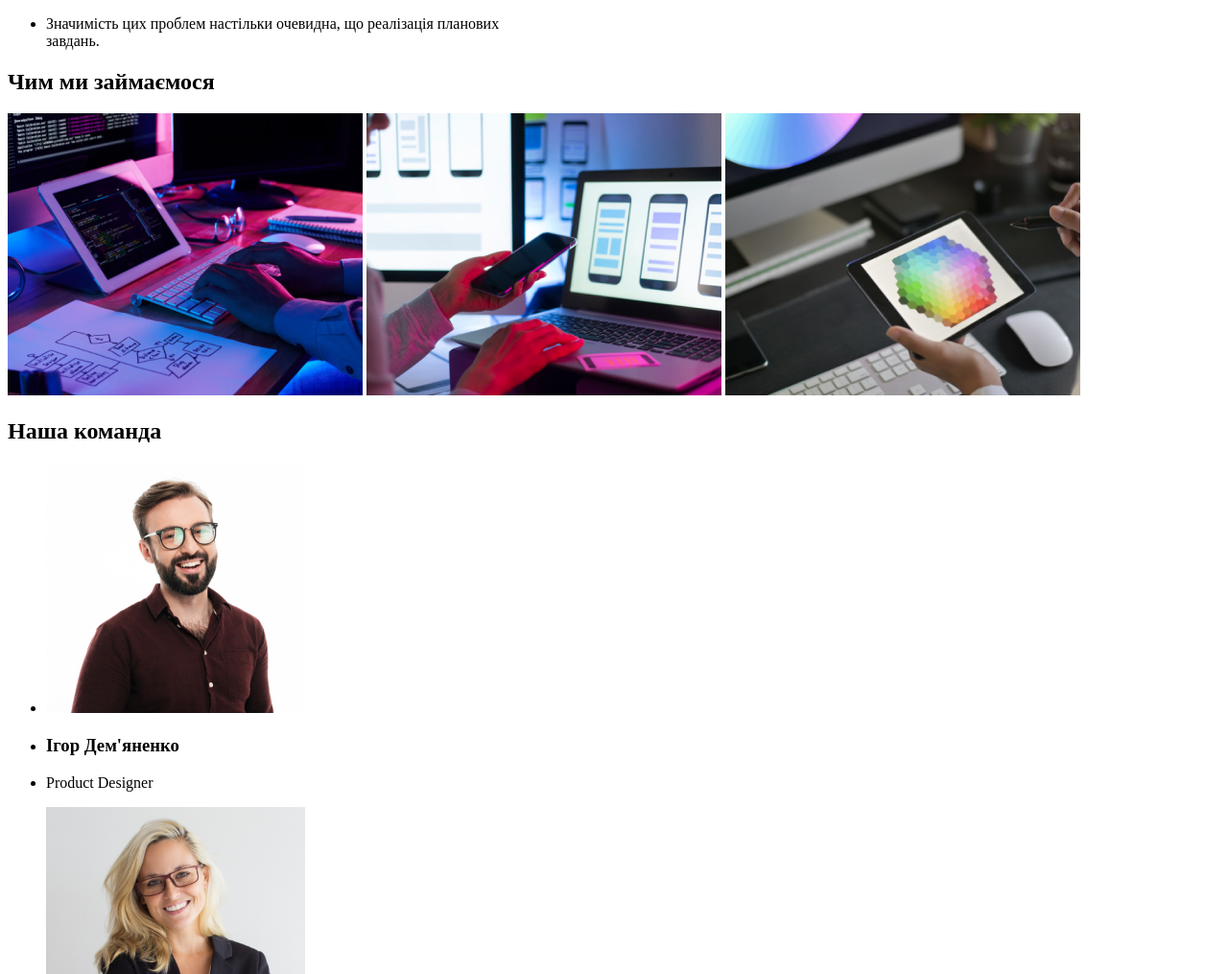
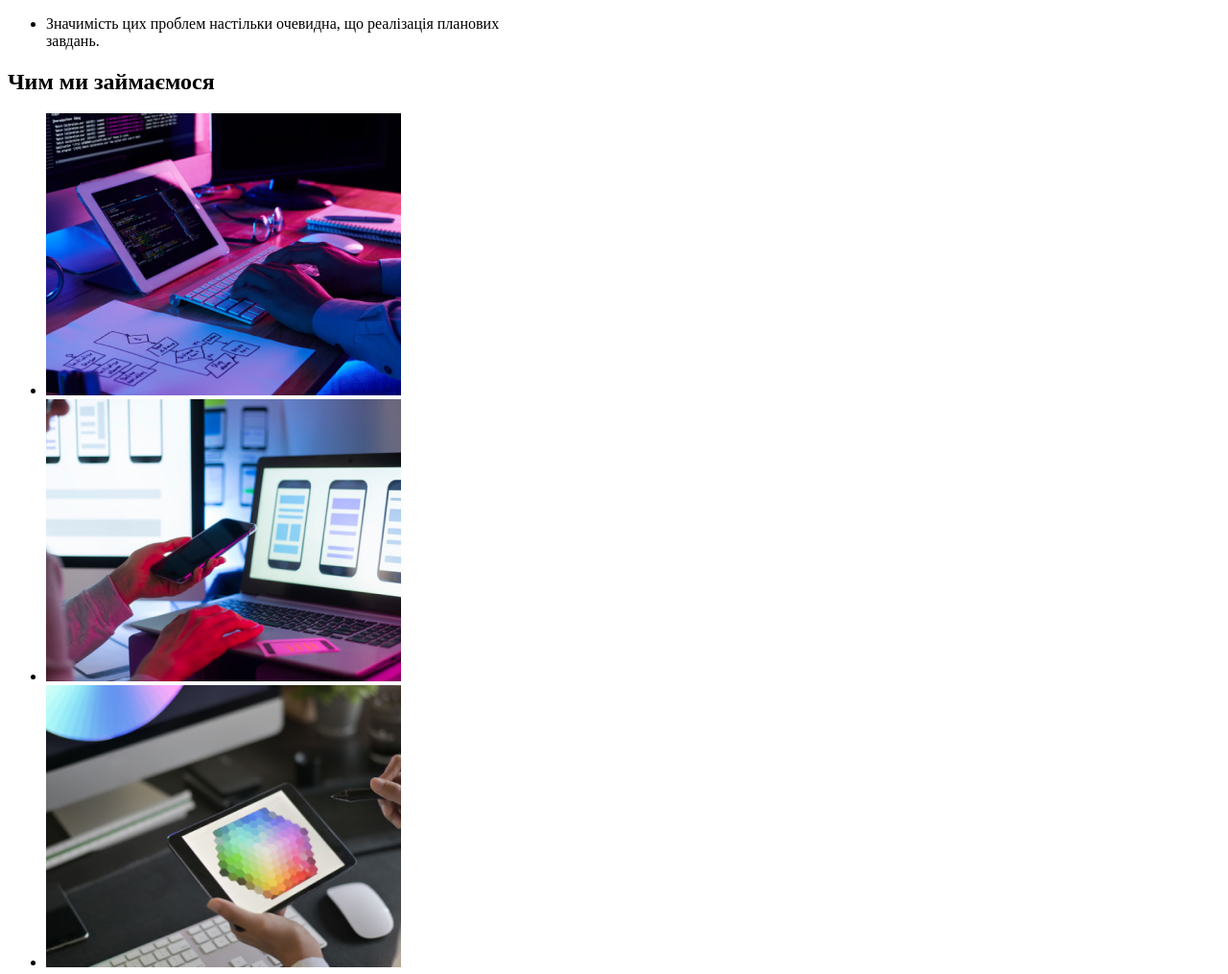
Before and after one commit to 11Baaaka11/goit-markup-hw-08, a plain HTML site: page index.html in a window 1280 px wide. Shown: the part 565-1580 px from the top of the page at 96% size. Drawn offline with Linux system fonts and the light colour scheme.

Commit message:
Add files via upload

```diff
--- a/index.html
+++ b/index.html
@@ -72,9 +72,11 @@
       <!-- Occupation -->
       <section>
         <h1>Чим ми займаємося</h1>
-        <img src="./images/photo1.png" alt="" width: 370; /> <img
-        src="./images/photo2.png" alt="" width: 370; /> <img
-        src="./images/photo3.png" alt="" width: 370; />
+        <ul>
+          <li><img src="./images/photo1.png" alt="" width: 370; /></li>
+          <li><img src="./images/photo2.png" alt="" width: 370; /></li>
+          <li><img src="./images/photo3.png" alt="" width: 370; /></li>
+        </ul>
       </section>
       <!-- Team -->
       <section>
```
